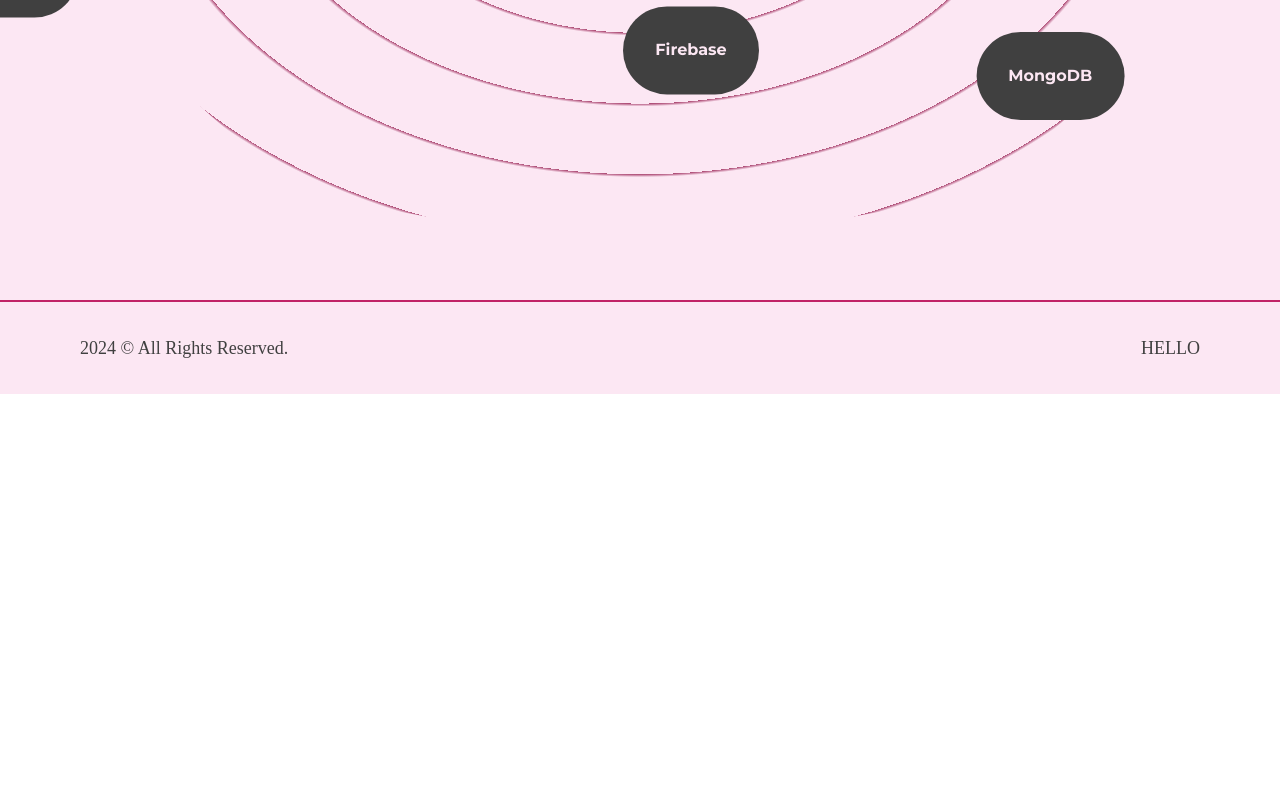
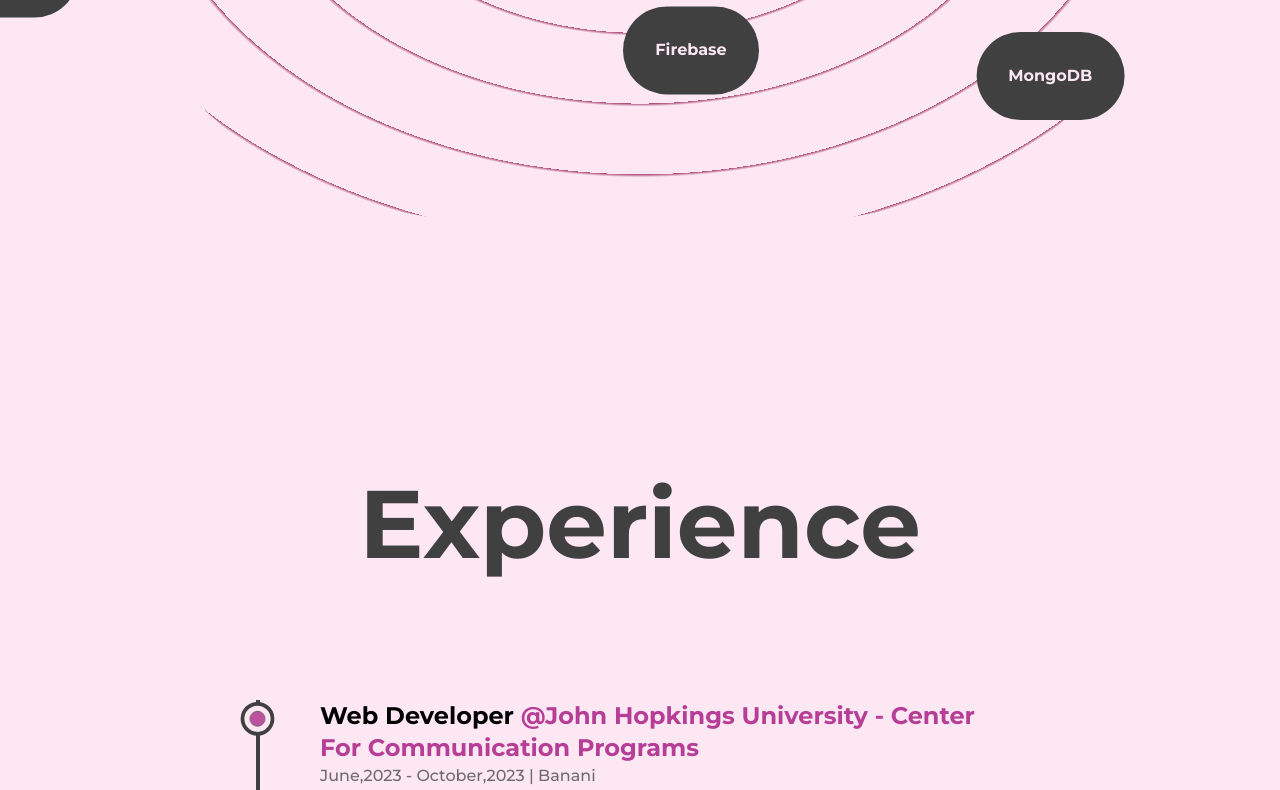
Before and after one commit to mappyradz449/Portfolio_MahaparaNaim, a Next.js app: page /about in a window 1280 px wide. Shown: the part 2000-2790 px from the top of the page. Before the commit the page ends 2394 px from the top, so only its background shows below. Built offline with nearby package versions, Linux system fonts and the light colour scheme.

Commit message:
about section done

```diff
--- /dev/null
+++ b/src/components/Education.js
@@ -0,0 +1,75 @@
+import React, { useRef } from "react";
+import { motion, useScroll } from "framer-motion";
+import LiIcon from "./LiIcon";
+
+const Details = ({ type, time, place, info }) => {
+  const ref = useRef(null);
+  return (
+    <li
+      ref={ref}
+      className="my-8 first:mt-0 last:mt-0 w-[80%] mx-auto flex flex-col
+    items-center justify-between"
+    >
+      <LiIcon reference={ref} />
+
+      <motion.div
+        initial={{ y: 50 }}
+        whileInView={{ y: 0 }}
+        transition={{ duration: 0.5, type: "spring" }}
+      >
+        <h3 className="capitalize font-bold text-2xl">{type}</h3>
+        <span className="capitalize font-medium text-dark/75">
+          {time} | {place}
+        </span>
+
+        <p className="font-medium w-full">{info}</p>
+      </motion.div>
+    </li>
+  );
+};
+
+const Education = () => {
+  //this scroll hook will monitor the scroll the div before line div
+  const ref = useRef(null);
+  const { scrollYProgress } = useScroll({
+    target: ref,
+    offset: ["start end", "center start"],
+  });
+  return (
+    <div className="my-64">
+      <h2 className="font-bold text-8xl mb-32 w-full text-center text-dark">
+        Education
+      </h2>
+      <div ref={ref} className="w-[75%] mx-auto relative">
+        <motion.div
+          style={{ scaleY: scrollYProgress }}
+          className="absolute left-9 top-0 w-[4px] h-full bg-dark origin-top"
+        />
+        <ul className="w-full flex flex-col items-start justify-between ml-4">
+          <Details
+            type="B.Sc. in Computer Science & Engineering"
+            time="Feb,2019 - March,2023"
+            place="Military Institute of Science & Technology"
+            info="CGPA-3.49"
+          />
+
+          <Details
+            type="HIGHER SECONDARY CERTIFICATE(HSC)"
+            time="Feb,2016 - Feb,2018"
+            place="Rajuk Uttara Model School & College"
+            info="GPA-5.00"
+          />
+
+          <Details
+            type="SECONDARY SCHOOL CERTIFICATE(SSC)"
+            time="Feb,2014 - Feb,2016"
+            place="Rajuk Uttara Model School & College"
+            info="GPA-5.00"
+          />
+        </ul>
+      </div>
+    </div>
+  );
+};
+
+export default Education;
--- /dev/null
+++ b/src/components/Experience.js
@@ -0,0 +1,83 @@
+import React, { useRef } from "react";
+import { motion, useScroll } from "framer-motion";
+import LiIcon from "./LiIcon";
+
+const Details = ({ position, company, companyLink, time, address, work }) => {
+  const ref = useRef(null);
+  return (
+    <li
+      ref={ref}
+      className="my-8 first:mt-0 last:mt-0 w-[80%] mx-auto flex flex-col
+    items-center justify-between"
+    >
+      <LiIcon reference={ref} />
+
+      <motion.div
+        initial={{ y: 50 }}
+        whileInView={{ y: 0 }}
+        transition={{ duration: 0.5, type: "spring" }}
+      >
+        <h3 className="capitalize font-bold text-2xl">
+          {position}&nbsp;
+          <a
+            href={companyLink}
+            target="_blank"
+            className="capitalize text-primary"
+          >
+            @{company}
+          </a>
+        </h3>
+        <span className="capitalize font-medium text-dark/75">
+          {time} | {address}
+        </span>
+
+        <p className="font-medium w-full">{work}</p>
+      </motion.div>
+    </li>
+  );
+};
+
+const Experience = () => {
+  //this scroll hook will monitor the scroll the div before line div
+  const ref = useRef(null);
+  const { scrollYProgress } = useScroll({
+    target: ref,
+    offset: ["start end", "center start"],
+  });
+  return (
+    <div className="my-64">
+      <h2 className="font-bold text-8xl mb-32 w-full text-center text-dark">
+        Experience
+      </h2>
+      <div ref={ref} className="w-[75%] mx-auto relative">
+        <motion.div
+          style={{ scaleY: scrollYProgress }}
+          className="absolute left-9 top-0 w-[4px] h-full bg-dark origin-top"
+        />
+        <ul className="w-full flex flex-col items-start justify-between ml-4">
+          <Details
+            position="Web Developer"
+            company="John Hopkings University - Center for Communication Programs"
+            companyLink="www.google.com"
+            time="June,2023 - October,2023"
+            address="Banani"
+            work="Worked as a Front End Web Developer on a poject named
+            Durnibar-Preventing Child Marriages in Bangladesh"
+          />
+
+          <Details
+            position="Software Engineering Internship"
+            company="Trust Bank Ltd."
+            companyLink="https://www.tblbd.com/"
+            time="Feb,2022 - Mar,2022"
+            address="Jahangir Gate Dhaka Cantonment"
+            work="Developer an Android Application that is identical
+            to the app of Trust Bank Ltd. using Flutter framework & Firebase as database"
+          />
+        </ul>
+      </div>
+    </div>
+  );
+};
+
+export default Experience;
--- /dev/null
+++ b/src/components/LiIcon.js
@@ -0,0 +1,40 @@
+import React from "react";
+import { motion } from "framer-motion";
+import { useScroll } from "framer-motion";
+
+const LiIcon = ({ reference }) => {
+  const { scrollYProgress } = useScroll({
+    target: reference,
+    offset: ["center end", "center center"],
+  });
+
+  return (
+    <figure className="absolute left-0 stroke-dark">
+      <svg className=" -rotate-90" width="75" height="75" viewBox="0 0 100 100">
+        <circle
+          cx="75"
+          cy="50"
+          r="20"
+          className="stroke-primary stroke-1 fill-none"
+        />
+        <motion.circle
+          cx="75"
+          cy="50"
+          r="20"
+          className=" fill-light stroke-[5px]"
+          style={{
+            pathLength: scrollYProgress,
+          }}
+        />
+        <circle
+          cx="75"
+          cy="50"
+          r="10"
+          className=" fill-primary stroke-1 animate-pulse"
+        />
+      </svg>
+    </figure>
+  );
+};
+
+export default LiIcon;
--- a/src/components/Skills.js
+++ b/src/components/Skills.js
@@ -22,7 +22,9 @@
 const Skills = () => {
   return (
     <>
-      <h2 className="font-bold text-8xl mt-64 w-full text-center">Skills</h2>
+      <h2 className="font-bold text-8xl mt-64 w-full text-center text-dark">
+        Skills
+      </h2>
       <div className="w-full h-screen relative flex items-center justify-center rounded-full bg-circularLight">
         <motion.div
           className="flex items-center justify-center rounded-full font-bold bg-dark text-light
--- a/src/pages/about.js
+++ b/src/pages/about.js
@@ -6,6 +6,8 @@
 import { motion } from "framer-motion";
 import proPic from "../../public/images/profile/Mahapara.jpg";
 import Skills from "@/components/Skills";
+import Experience from "@/components/Experience";
+import Education from "@/components/Education";
 
 const quote = {
   initial: {
@@ -39,14 +41,14 @@
             initial="initial"
             animate="animate"
           >
-            Consistency is the key!
+            Consistency is the key to success!
           </motion.h1>
 
           {/* //Biography container  */}
           <div className="gird w-full grid-cols-8 gap-3 justify-evenly mr-10">
             <div className="pt-16 pb-24 w-1/2 flex-col col-span-3 items-start justify-start">
-              <div class="h-5 border-b-2 border-darkPink text-2xl text-center">
-                <span class=" bg-light px-2 m-10 p-10 text-3xl font-semibold uppercase text-dark/75">
+              <div className="h-5 border-b-2 border-darkPink text-2xl text-center">
+                <span className=" bg-light px-2 m-10 p-10 text-3xl font-semibold uppercase text-dark/75">
                   Biography
                 </span>
               </div>
@@ -81,6 +83,8 @@
           </div>
 
           <Skills />
+          <Experience />
+          <Education />
         </Layout>
       </main>
     </>
```
